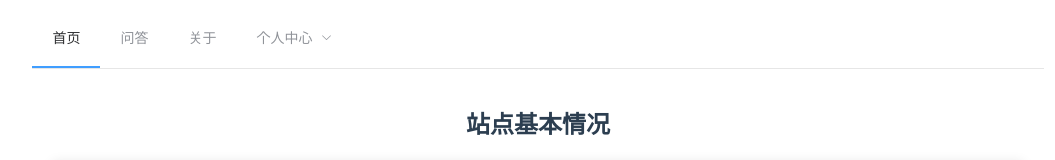
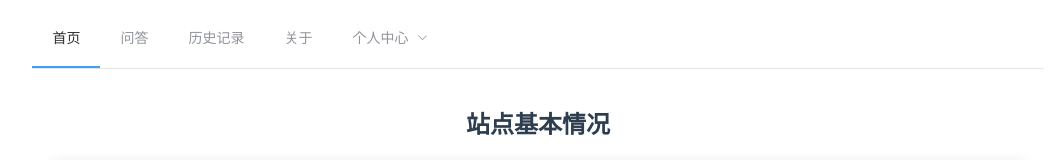
Before and after one commit to Palpitate-xus/finllm_frontend, a Vue app: page /about in a window 1280 px wide. Shown: the top 160 px of the page, without its empty margins (102-1157 px from the left). Built offline with nearby package versions, Linux system fonts and the light colour scheme.

Commit message:
add history nav menu

```diff
--- a/src/App.vue
+++ b/src/App.vue
@@ -3,6 +3,7 @@
     <el-menu :default-active="activeIndex" router class="el-menu-demo" mode="horizontal">
       <el-menu-item index="/">首页</el-menu-item>
       <el-menu-item index="/qa">问答</el-menu-item>
+      <el-menu-item index="/history">历史记录</el-menu-item>
       <el-menu-item index="/about">关于</el-menu-item>
       <el-submenu index="4">
         <template slot="title">个人中心</template>
```
